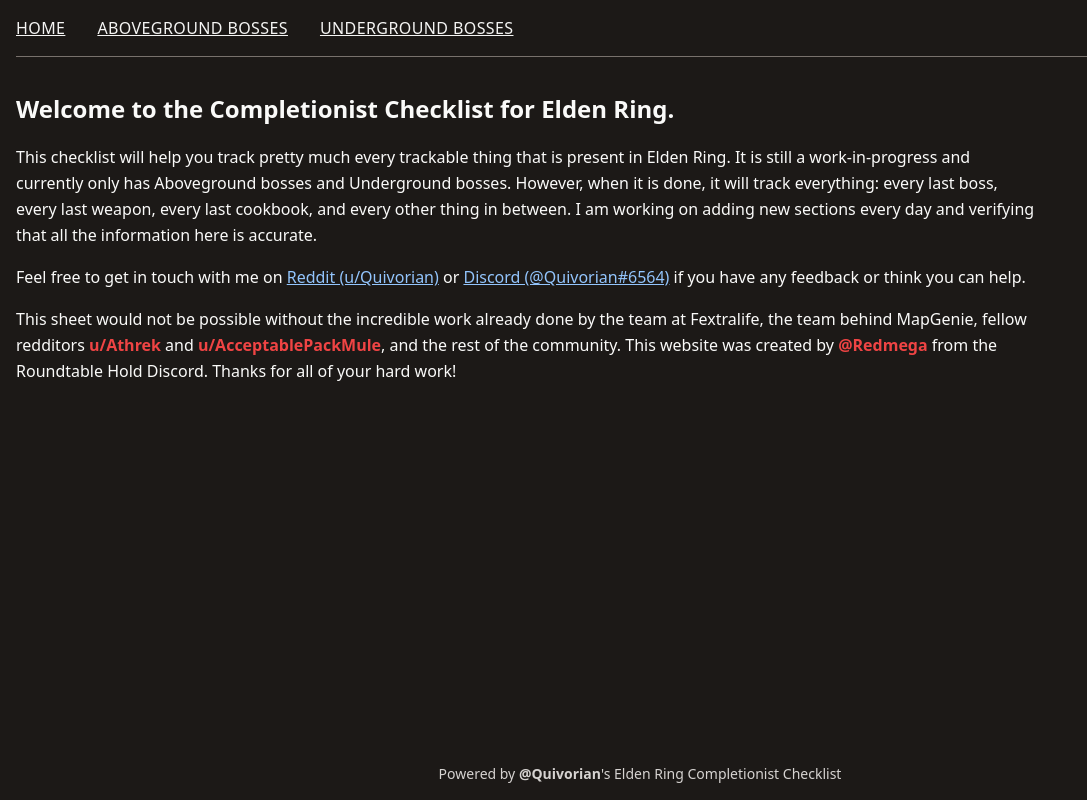
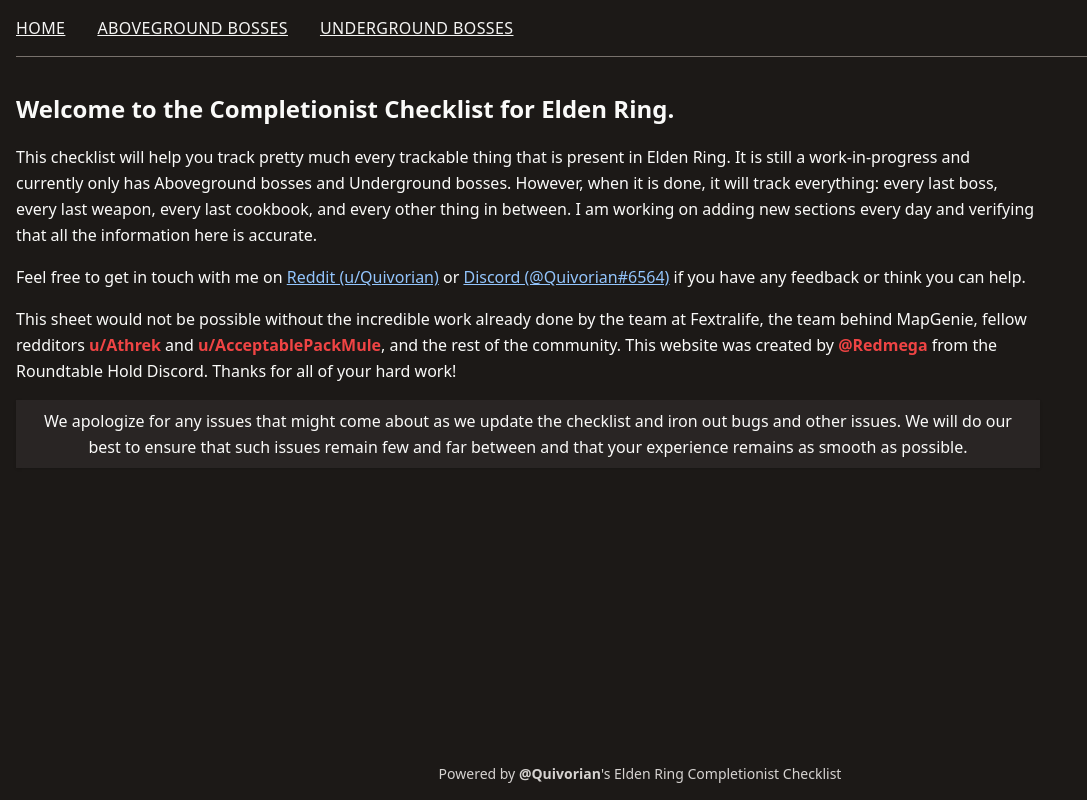
Before and after one commit to RoundtableHold/roundtablehold.github.io, a Next.js app: page / in a window 1280 px wide. Shown: the whole page, without its empty margins (0-1087 px from the left). Built offline with nearby package versions, Linux system fonts and the light colour scheme.

Commit message:
feat: add disclaimer about bugs

```diff
--- a/pages/index.tsx
+++ b/pages/index.tsx
@@ -49,6 +49,12 @@
         <strong className="text-red-500">@Redmega</strong> from the Roundtable
         Hold Discord. Thanks for all of your hard work!
       </p>
+      <p className="mb-4 leading-relaxed bg-stone-800 px-4 py-2 shadow text-center">
+        We apologize for any issues that might come about as we update the
+        checklist and iron out bugs and other issues. We will do our best to
+        ensure that such issues remain few and far between and that your
+        experience remains as smooth as possible.
+      </p>
     </div>
   );
 };
```
